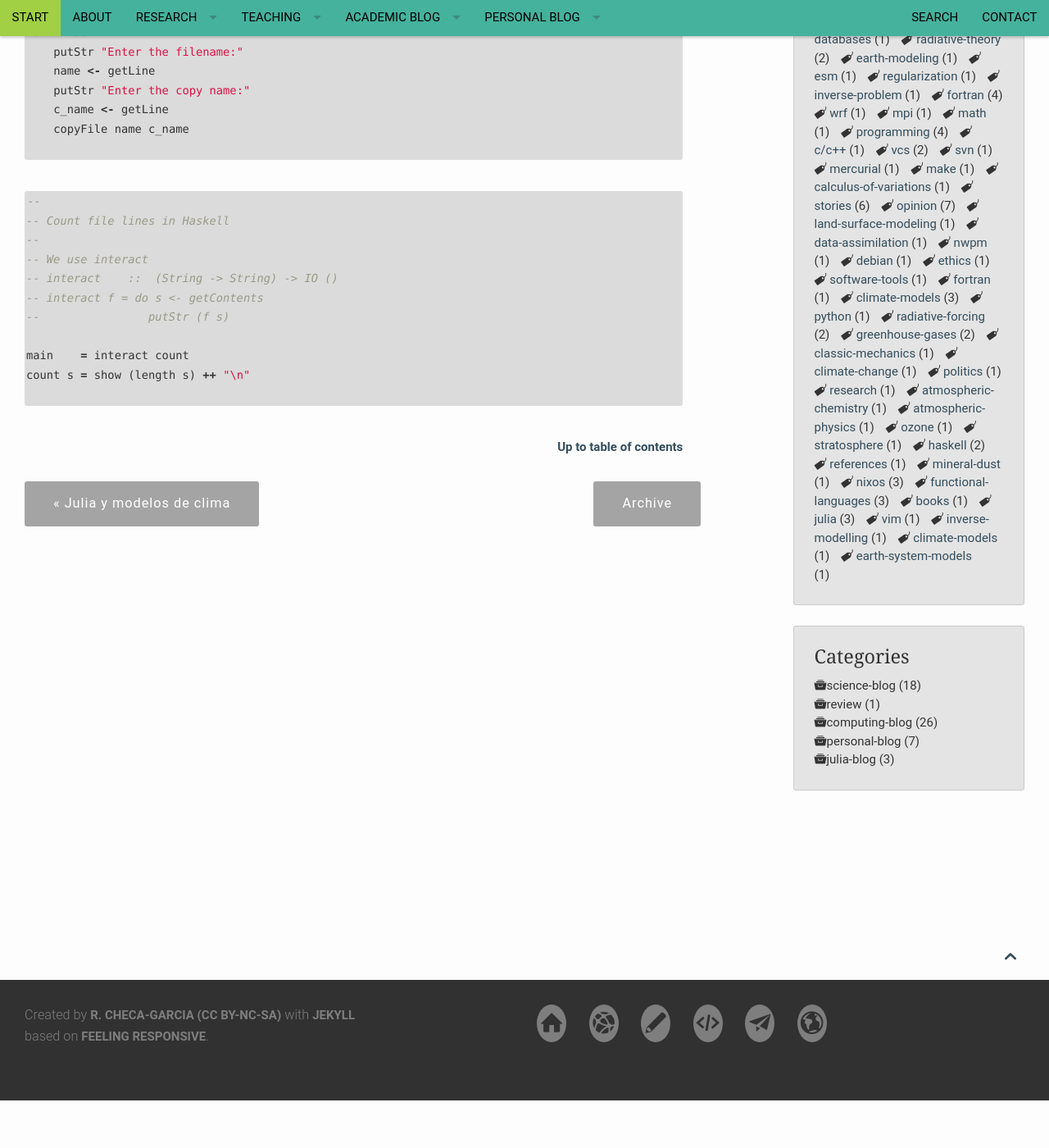
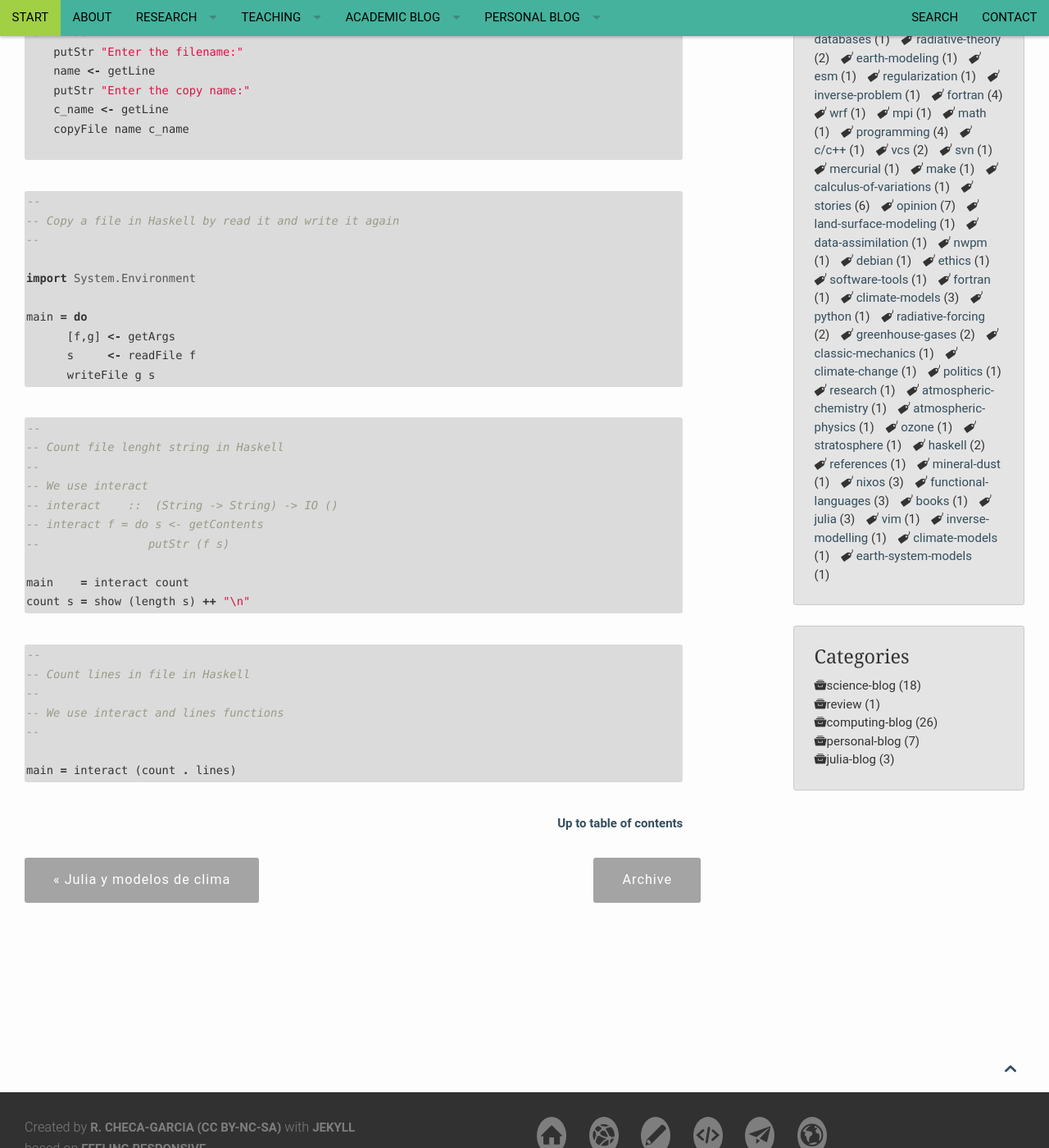
Before and after one commit to RCHG/rchg.github.io, a Jekyll site: the page built from _posts/2019-11-19-Learning-Haskell-2.md, in a window 1280 px wide and 1400 px high, scrolled down 676 px. Shown: the whole window at 82% size. Built offline with Jekyll 4.4.1, drawn with Linux system fonts in a browser that asks for light colours; nearby versions of some CDN libraries; comment, search, counter and statistics services are not loaded; before the commit the page ends 2018 px from its top, so only the background shows below that.

Commit message:
Update 2019-11-19-Learning-Haskell-2.md

```diff
--- a/_posts/2019-11-19-Learning-Haskell-2.md
+++ b/_posts/2019-11-19-Learning-Haskell-2.md
@@ -35,7 +35,22 @@ main = do
 
 {% highlight haskell %}
 --
--- Count file lines in Haskell
+-- Copy a file in Haskell by read it and write it again
+--
+
+import System.Environment
+
+main = do
+      [f,g] <- getArgs
+      s     <- readFile f
+      writeFile g s
+
+{% endhighlight %}
+
+
+{% highlight haskell %}
+--
+-- Count file lenght string in Haskell
 --
 -- We use interact
 -- interact    ::  (String -> String) -> IO ()
@@ -44,9 +59,17 @@ main = do
 
 main    = interact count
 count s = show (length s) ++ "\n"
-
 {% endhighlight %}
 
+{% highlight haskell %}
+--
+-- Count lines in file in Haskell
+--
+-- We use interact and lines functions
+--
+
+main = interact (count . lines)
+{% endhighlight %}
 
 <small markdown="1">[Up to table of contents](#toc)</small>
 {: .text-right }
```
